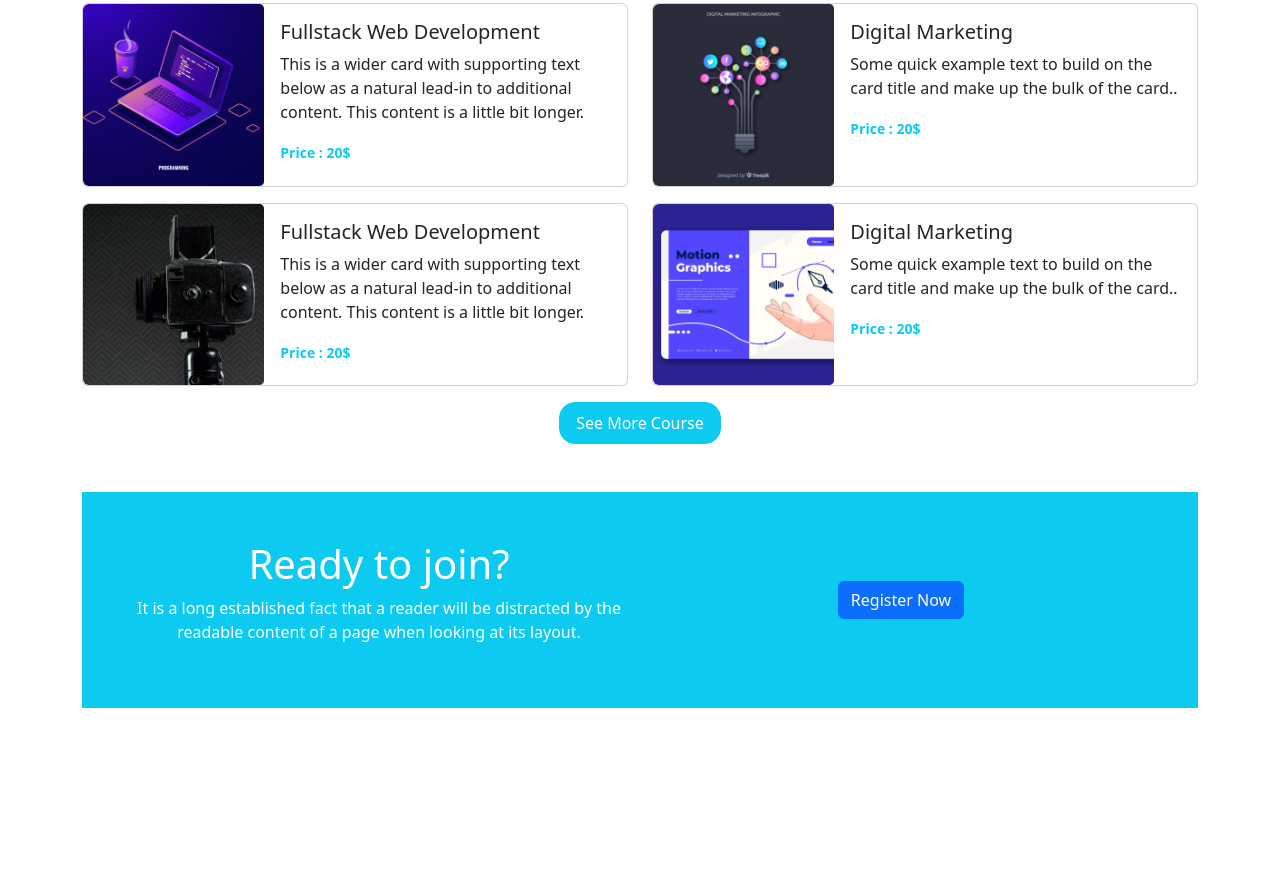
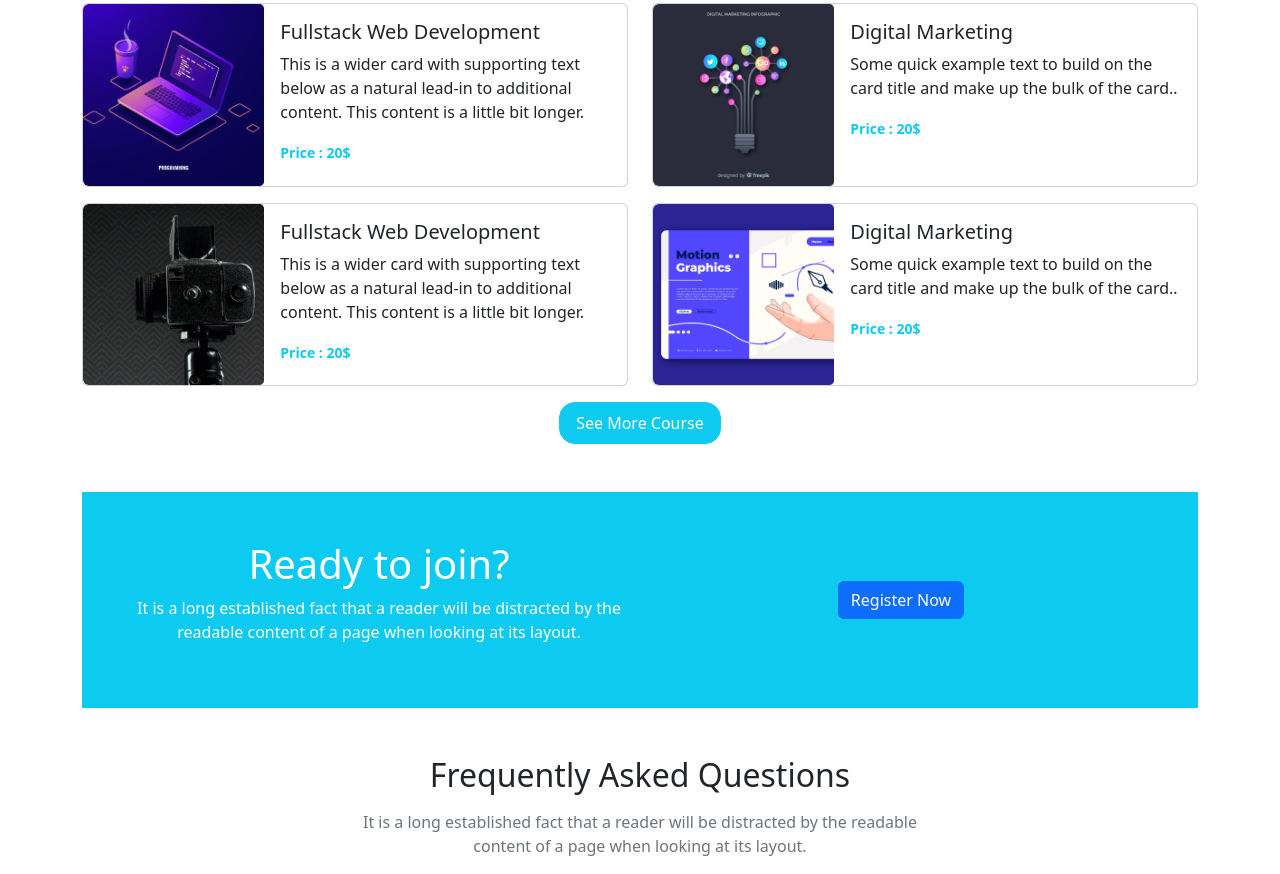
Before and after one commit to Rasel-Shikder/Assignment-3, a plain HTML site: page index.html in a window 1280 px wide. Shown: the part 1383-2257 px from the top of the page. Before the commit the page ends 2091 px from the top, so only its background shows below. Drawn offline with nearby package versions, Linux system fonts and the light colour scheme.

Commit message:
Question Headder Part

```diff
--- a/index.html
+++ b/index.html
@@ -272,6 +272,16 @@
 
         <!-- bonous Regi End  -->
 
+        <!-- Ques Header part  -->
+        <section class="container text-center mt-5">
+            <div>
+                <h2 class="mb-3">Frequently Asked Questions</h2>
+                <p class="text-muted">It is a long established fact that a reader will be distracted by the readable <br>
+                    content of a page when looking at its layout.</p>
+            </div>
+        </section>
+        <!-- Ques Header End  -->
+
 
 
      </main>
```
